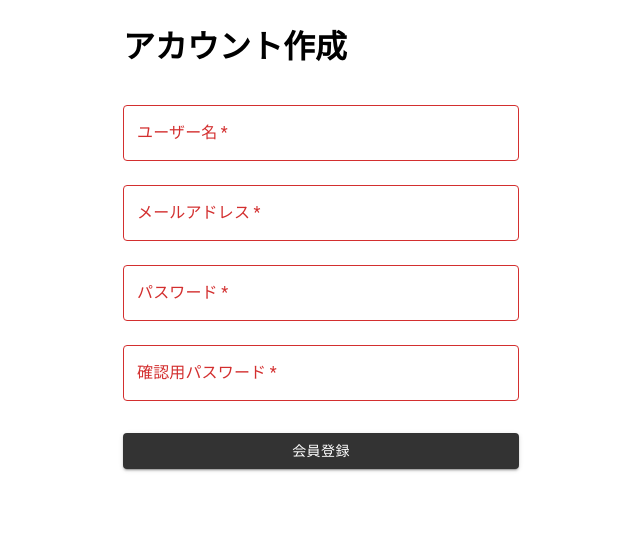
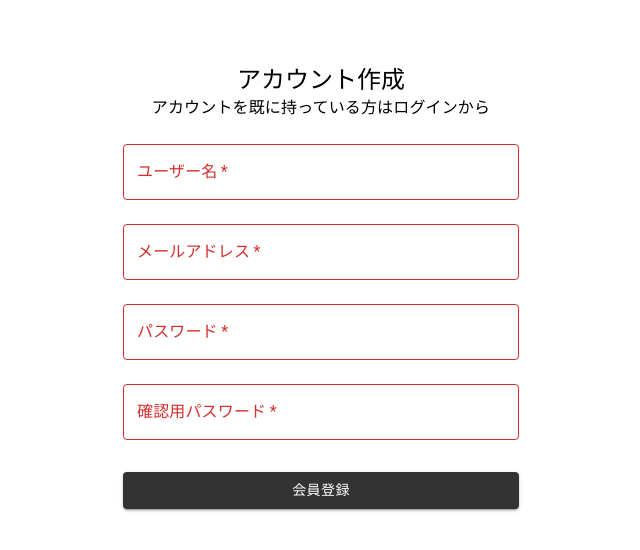
Before and after one commit to yokoiakinori/gosplash-front, a React (Create React App) app in the folder gosplash/: page /register in a window 1280 px wide. Shown: the top 550 px of the page, without its empty margins (319-959 px from the left). Built offline with nearby package versions, Linux system fonts and the light colour scheme.

Commit message:
報告理由を作成できるように修正

```diff
--- a/gosplash/src/index.tsx
+++ b/gosplash/src/index.tsx
@@ -9,10 +9,27 @@ const root = ReactDOM.createRoot(
   document.getElementById('root') as HTMLElement
 );
 
+declare module '@mui/material/styles' {
+  interface Theme {
+    palette: {
+      primary: {main:string}
+      font: {main:string}
+    }
+  }
+
+  interface PaletteOptions {
+    font: {main:string}
+  }
+}
+
 const theme = createTheme({
   palette: {
     primary: {
       main: '#333',
+    },
+
+    font: {
+      main: '#611',
     }
   }
 })
--- a/gosplash/src/pages/auth/Register.tsx
+++ b/gosplash/src/pages/auth/Register.tsx
@@ -3,6 +3,7 @@ import { Form } from "../../components/Form";
 import Container from '@mui/material/Container';
 import Box from '@mui/material/Box';
 import Button from '@mui/material/Button';
+import Typography from '@mui/material/Typography';
 
 export const Register: React.FC = () => {
     const handleSubmit = (event: React.FormEvent<HTMLFormElement>) => {
@@ -17,7 +18,20 @@ export const Register: React.FC = () => {
     return (
         <>
         <Container component="main" maxWidth="xs">
-            <h1>アカウント作成</h1>
+            <Box
+            sx={{
+                marginTop: 8,
+                display: 'flex',
+                flexDirection: 'column',
+                alignItems: 'center',
+            }}
+            >
+                <Typography component="h1" variant="h5">
+                    アカウント作成
+                </Typography>
+                <Typography component="body" variant="body1">
+                    アカウントを既に持っている方はログインから
+                </Typography>
                 <Box component="form" onSubmit={handleSubmit} noValidate sx={{ mt: 1 }}>
                     <Form name="name" label="ユーザー名" />
                     <Form name="mail" label="メールアドレス" />
@@ -33,6 +47,7 @@ export const Register: React.FC = () => {
                     会員登録
                     </Button>
                 </Box>
+            </Box>
         </Container>
         </>
     )
```
Lines whose indentation alone changed are shown as unchanged.
